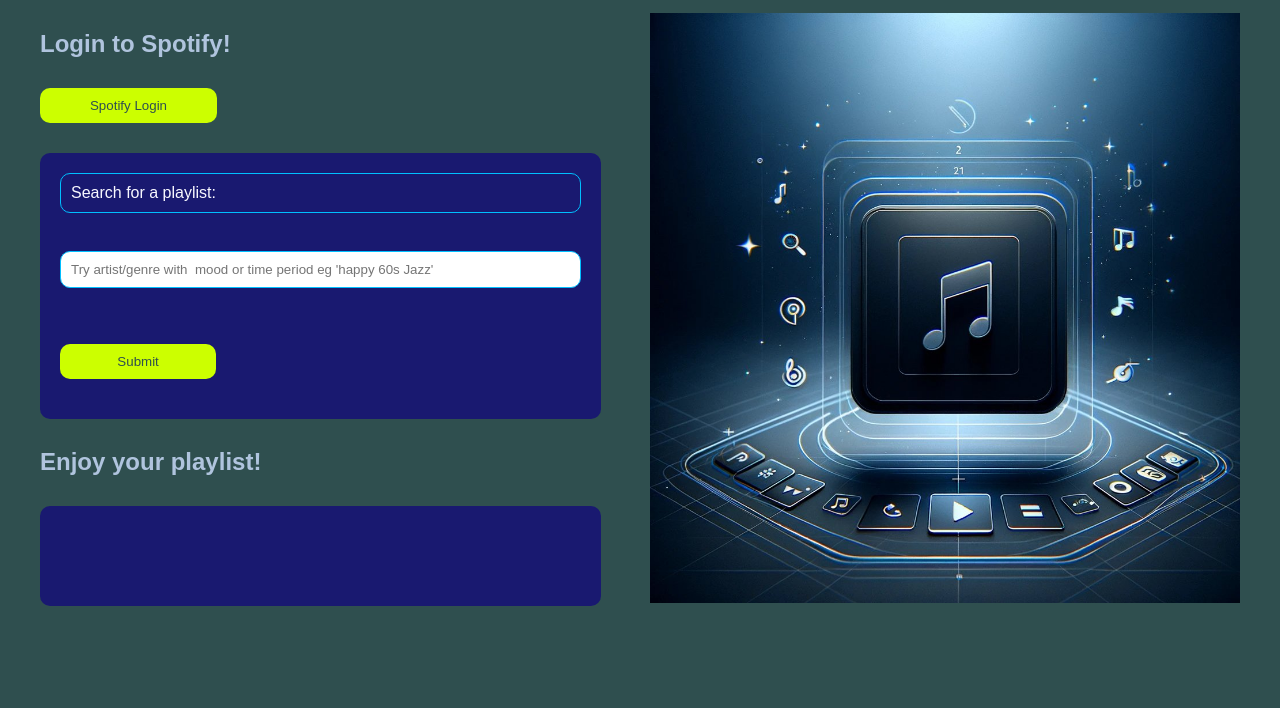
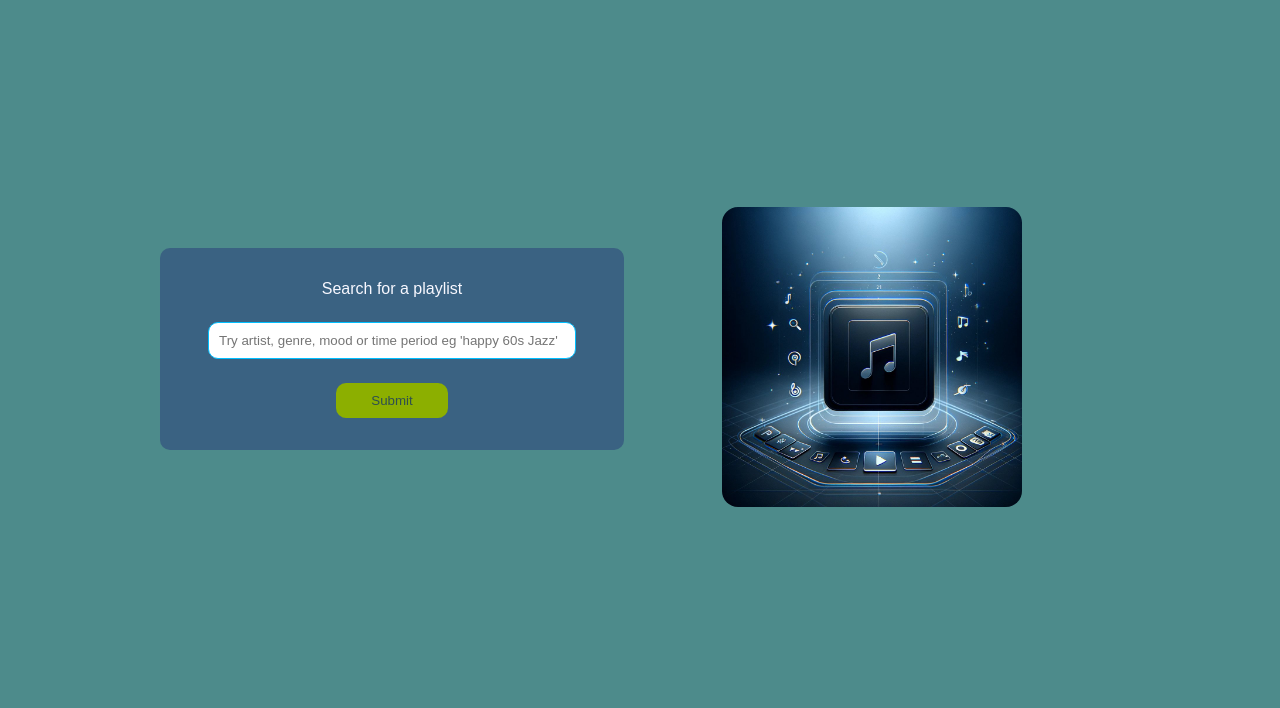
Before and after one commit to fac30/api_project--emma-kieran, a website: page public/root/index.html in a window 1280 px wide. Shown: the part 92-800 px from the top of the page. Drawn offline with Linux system fonts and the light colour scheme.

Commit message:
changed html & css, added token query parameter and updated open ai class

```diff
--- a/public/root/index.html
+++ b/public/root/index.html
@@ -8,22 +8,41 @@
     <script defer async src="script.js"></script>
   </head>
   <body>
+    <br />
+    <h1>🤖 🎧 ▶️ 📋</h1>
     <div class="container">
-      <div class="form-and-response">
+      <div id="spotify-login">
         <h2>Login to Spotify!</h2>
         <button id="login-button" class="button">Spotify Login</button>
-        <form id="textSubmissionForm">
-          <label for="textInput">Search for a playlist:</label><br />
-          <input type="text" id="textInput" name="textInput" placeholder="Try artist/genre with  mood or time period eg 'happy 60s Jazz'" required /><br /><br />
-          <input type="submit" class="button" value="Submit">
-        </form>
-        <h2>Enjoy your playlist!</h2>
-        <textarea id="apiResponse" rows="4" cols="50" readonly></textarea>
       </div>
-      <div id="spotify-player">
-        <img src="/Images/placeholder.jpg" alt="Placeholder" style="max-width:100%; height:auto;">
+      <div id="spotify-form">
+        <div class="form-and-response">
+          <form id="textSubmissionForm">
+            <label for="textInput">Search for a playlist</label>
+            <input
+              type="text"
+              id="textInput"
+              name="textInput"
+              placeholder="Try artist, genre, mood or time period eg 'happy 60s Jazz'"
+              required
+            />
+            <input
+              id="submit-query"
+              type="submit"
+              class="button"
+              value="Submit"
+            />
+          </form>
+        </div>
+        <div id="spotify-player">
+          <img
+            id="spotify-player-placeholder"
+            src="/Images/placeholder.jpg"
+            alt="Placeholder"
+          />
+          <iframe id="spotify-player-iframe"></iframe>
+        </div>
       </div>
     </div>
   </body>
-
 </html>
--- a/public/root/script.js
+++ b/public/root/script.js
@@ -1,9 +1,28 @@
-document
-  .querySelector("#textSubmissionForm")
-  .addEventListener("submit", function (event) {
+const params = new URLSearchParams(window.location.search);
+const hasToken = params.get("hasToken");
+
+const loginForm = document.getElementById("spotify-login");
+const textSubmissionForm = document.querySelector("#textSubmissionForm");
+const submitQueryButton = document.getElementById("submit-query");
+const spotifyForm = document.getElementById("spotify-form");
+const iframe = document.getElementById("spotify-player-iframe");
+
+iframe.style.display = "none";
+
+if (hasToken === "false") {
+  loginForm.style.display = "block";
+  spotifyForm.style.display = "none";
+} else {
+  loginForm.style.display = "none";
+  spotifyForm.style.display = "flex";
+}
+textSubmissionForm.addEventListener("submit", function (event) {
   event.preventDefault();
 
   const userInput = document.getElementById("textInput").value;
+
+  submitQueryButton.value = "loading...";
+  submitQueryButton.disabled = true;
   fetch("/generate", {
     // Make sure this matches your server's endpoint
     method: "POST",
@@ -14,8 +33,11 @@
   })
     .then((response) => response.json())
     .then((json) => {
-        console.log(json);
       embedSpotifyPlaylist(json.playlistId);
+    })
+    .finally(() => {
+      submitQueryButton.value = "Submit";
+      submitQueryButton.disabled = false;
     });
 });
 
@@ -25,18 +47,12 @@
 
 function embedSpotifyPlaylist(playlistId) {
   const embedUrl = `https://open.spotify.com/embed/playlist/${playlistId}`;
-  const iframe = document.createElement("iframe");
 
   iframe.setAttribute("src", embedUrl);
-  iframe.style.width = "100%"; // Ensure iframe takes full width of its container
-  iframe.style.height = "380px"; // Set a fixed height or adjust as needed
   iframe.setAttribute("frameborder", "0");
   iframe.setAttribute("allowtransparency", "true");
   iframe.setAttribute("allow", "encrypted-media");
 
-  // Replace the contents of the spotify-player div with the new iframe
-  document.getElementById("spotify-player").innerHTML = ''; // Clear existing contents
-  document.getElementById("spotify-player").appendChild(iframe);
-
-  console.info(embedUrl);
+  document.getElementById("spotify-player-placeholder").style.display = "none";
+  iframe.style.display = "block";
 }
--- a/public/root/style.css
+++ b/public/root/style.css
@@ -1,11 +1,12 @@
 :root {
-    --primary-background-color: #2F4F4F; /* Dark Slate Gray */
-    --secondary-background-color: #191970; /* Midnight Blue */
-    --primary-text-color: #F8F8FF; /* Ghost White */
-    --secondary-text-color: #B0C4DE; /* Light Steel Blue */
-    --accent-color: #CCFF00; /* Electric Lime */
-    --button-text-color: #2F4F4F; /* Dark Slate Gray */
-    --highlight-color: #00BFFF; /* Deep Sky Blue */
+  --primary-background-color: #4d8b8b; /* Dark Slate Gray */
+  --secondary-background-color: #1919705d; /* Midnight Blue */
+  --primary-text-color: #f8f8ff; /* Ghost White */
+  --secondary-text-color: #b0c4de; /* Light Steel Blue */
+  --accent-color: #8caf00; /* Electric Lime */
+  --accent-color-active: #ccff00; /* Electric Lime */
+  --button-text-color: #2f4f4f; /* Dark Slate Gray */
+  --highlight-color: #00bfff; /* Deep Sky Blue */
 }
 
 body {
@@ -23,22 +24,33 @@
 h2 {
   color: var(--secondary-text-color);
 }
-
 .button {
   background-color: var(--accent-color);
   color: var(--button-text-color);
   border: none;
   padding: 10px 20px;
   border-radius: 10px;
+  min-width: 7rem;
+  max-width: 15rem;
   cursor: pointer;
-    margin-bottom: 20px;
-    width: 30%;
   box-sizing: border-box;
-    display: block;
-    text-align: center;
+  transition: background-color 0.2s;
 }
 
-#textSubmissionForm, #apiResponse {
+.button:hover {
+  background-color: var(--accent-color-active);
+}
+
+.button:disabled,
+.button:hover:disabled {
+  background-color: lightgray;
+  cursor: not-allowed; /* Optionally add this to change the cursor for disabled buttons */
+  color: var(
+    --disabled-text-color
+  ); /* Optionally set a different text color for disabled buttons */
+}
+#textSubmissionForm,
+#apiResponse {
   width: 95%;
   background-color: var(--secondary-background-color);
   color: var(--primary-text-color);
@@ -49,13 +61,22 @@
 }
 
 #textSubmissionForm {
+  width: 100%;
+  padding: 2rem;
+  text-align: center;
   display: flex;
   flex-direction: column;
-    gap: 10px;
+  align-items: center;
+  gap: 1.5rem;
+
+  justify-self: center;
+  align-self: center;
 }
 
-#textSubmissionForm label, #textSubmissionForm input[type="text"], #textInput {
+#textSubmissionForm input[type="text"],
+#textInput {
   width: 100%;
+  max-width: 23rem;
   padding: 10px;
   border-radius: 10px;
   border: 1px solid var(--highlight-color);
@@ -67,58 +88,61 @@
 }
 
 .container {
-    display: flex;
-    flex-direction: row; /* Ensure they are side by side */
+  width: 60rem;
+  max-width: 90%;
   justify-content: space-between;
-    gap: 20px;
-    max-width: 1200px;
+  align-items: center;
   margin: auto;
-    padding: 20px;
-}
-
-
-.form-and-response {
-    min-width: 45%;
-    flex: 1;
-    display: flex;
-    flex-direction: column;
-    gap: 10px;
 }
 
 #spotify-player {
+  position: relative;
+  box-sizing: border-box;
+  padding: 1rem;
   display: flex;
   justify-content: center;
   align-items: center;
   width: 100%; /* Ensure it takes full width of its flex portion */
-    flex: 1;  /* Equal space distribution with the form column */
+  max-width: 400rem;
+  flex: 1; /* Equal space distribution with the form column */
+  min-height: 30rem;
 }
 
+#spotify-login {
+  text-align: center;
+}
 
+#spotify-form {
+  flex: 1;
+  display: flex;
+  flex-direction: row;
+}
+
+.form-and-response {
+  display: flex;
+  flex: 1;
+  margin-bottom: 1rem;
+}
+
+#spotify-player-iframe,
+#spotify-player-placeholder {
+  /* object-fit: contain; */
+  position: absolute;
+  border-radius: 1rem;
+  box-sizing: border-box;
+
+  width: 300px;
+  height: 470px;
+
+  max-width: 100%;
+}
+
+#spotify-player-placeholder {
+  height: 300px;
+}
 
 @media (max-width: 768px) {
-    .container {
+  #spotify-form {
     flex-direction: column;
   }
-
-    .form-and-response, #spotify-player {
-        width: 100%; /* Each element takes full width of the screen */
-        margin: 10px 0; /* Adjust margins for vertical stacking */
 }
-    .placeholder-image {
-        width: 100%;
-        order: 1;
-    }
-
-    #textSubmissionForm, #apiResponse, .button {
-        width: 90%;
-    }
-
-    #textSubmissionForm input[type="text"], #textInput, textarea#apiResponse, .button {
-        padding: 15px;
-        font-size: 16px; /* Adjusts for better readability on small screens */
-    }
-
-    h2 {
-        font-size: 20px; /* Adjusts heading size for better visibility on small screens */
-    }
-}
--- a/src/SpotifyApi.js
+++ b/src/SpotifyApi.js
@@ -103,6 +103,10 @@
     }
   }
 
+  get hasAccessToken() {
+    return !!this.api.getAccessToken();
+  }
+
   // TODO: Make this fail
   refreshToken(expires_in) {
     setInterval(
```
Also changed, not shown: index.js (+17 -6 lines), src/OpenAiApi.js (+15 -43 lines), 1 other file. Lines whose indentation alone changed are shown as unchanged.
